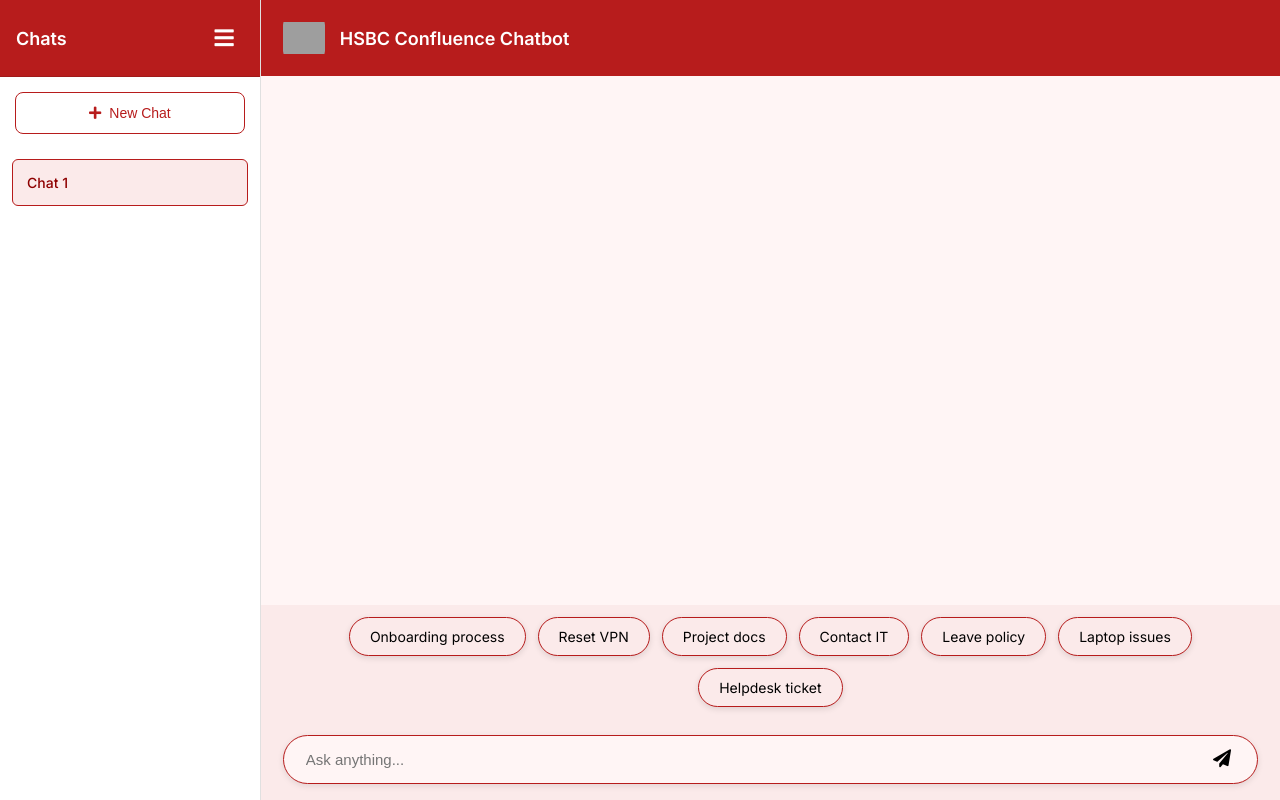
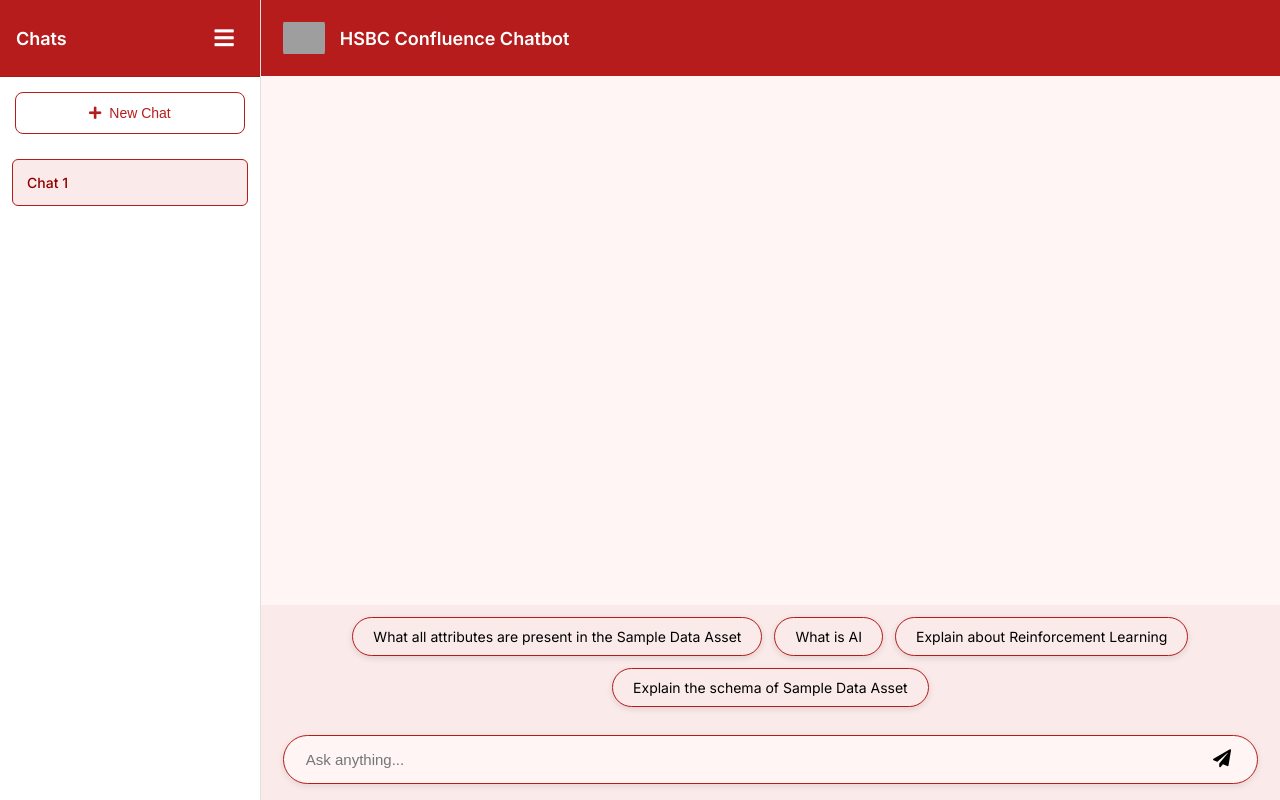
Before and after one commit to Nabeel06022002/HackAIdea, a Flask app: page / in a window 1280 px wide. Run offline with Flask 3, Linux system fonts and the light colour scheme; some libraries are stand-ins or nearby versions; grey boxes are pictures that could not be loaded.

Commit message:
Added sample questions

```diff
--- a/templates/chat.html
+++ b/templates/chat.html
@@ -316,13 +316,10 @@
         <div id="message-area" class="chat-body"></div>
 
         <div class="suggested-box">
-            <div class="suggested-chip">Onboarding process</div>
-            <div class="suggested-chip">Reset VPN</div>
-            <div class="suggested-chip">Project docs</div>
-            <div class="suggested-chip">Contact IT</div>
-            <div class="suggested-chip">Leave policy</div>
-            <div class="suggested-chip">Laptop issues</div>
-            <div class="suggested-chip">Helpdesk ticket</div>
+            <div class="suggested-chip">What all attributes are present in the Sample Data Asset</div>
+            <div class="suggested-chip">What is AI</div>
+            <div class="suggested-chip">Explain about Reinforcement Learning</div>
+            <div class="suggested-chip">Explain the schema of Sample Data Asset</div>
         </div>
 
         <!-- FOOTER -->
```
